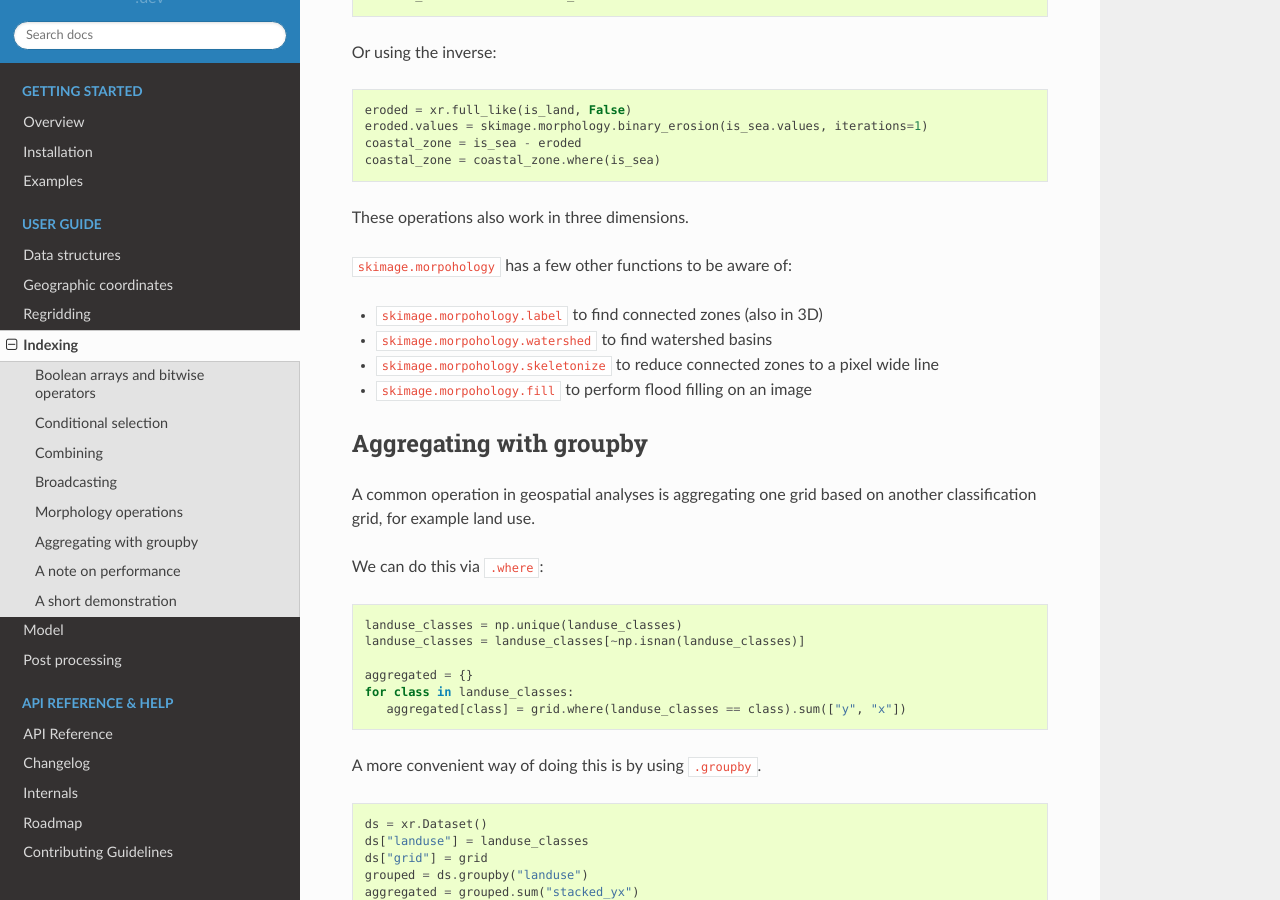
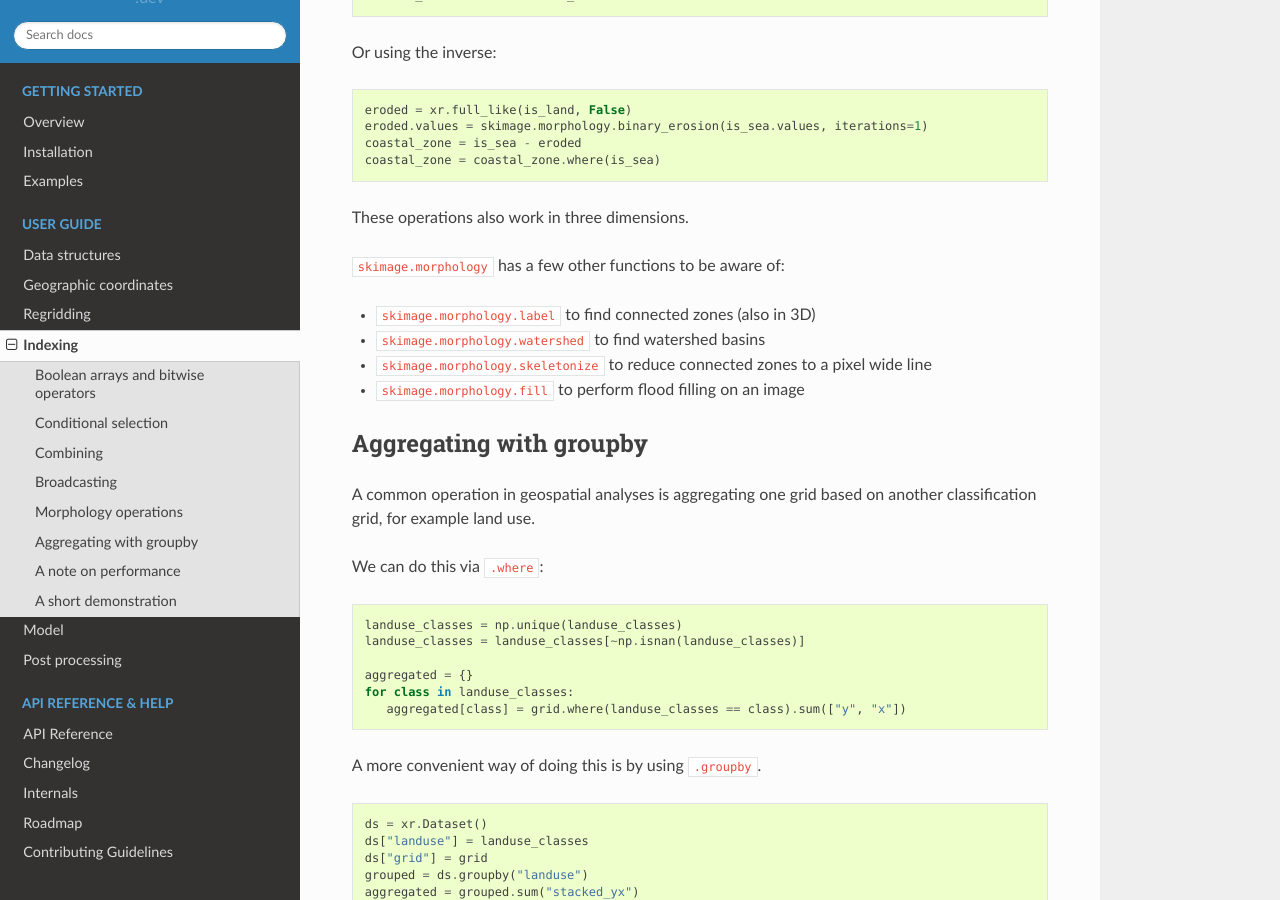
Before and after one commit to Deltares/imod-python, a Sphinx documentation site: the page built from docs/indexing.rst, in a window 1280 px wide and 900 px high, scrolled down 4715 px. Built offline with Sphinx 7.4.7 and the Read the Docs theme 2.0.0, drawn with Linux system fonts in a browser that asks for light colours; the version number could not be read and is left out.

Commit message:
Update indexing.rst - spelling error

```diff
--- a/docs/indexing.rst
+++ b/docs/indexing.rst
@@ -250,12 +250,12 @@ Or using the inverse:
 
 These operations also work in three dimensions.
 
-``skimage.morpohology`` has a few other functions to be aware of:
+``skimage.morphology`` has a few other functions to be aware of:
 
-* ``skimage.morpohology.label`` to find connected zones (also in 3D)
-* ``skimage.morpohology.watershed`` to find watershed basins
-* ``skimage.morpohology.skeletonize`` to reduce connected zones to a pixel wide line
-* ``skimage.morpohology.fill`` to perform flood filling on an image
+* ``skimage.morphology.label`` to find connected zones (also in 3D)
+* ``skimage.morphology.watershed`` to find watershed basins
+* ``skimage.morphology.skeletonize`` to reduce connected zones to a pixel wide line
+* ``skimage.morphology.fill`` to perform flood filling on an image
 
 
 Aggregating with groupby
```
